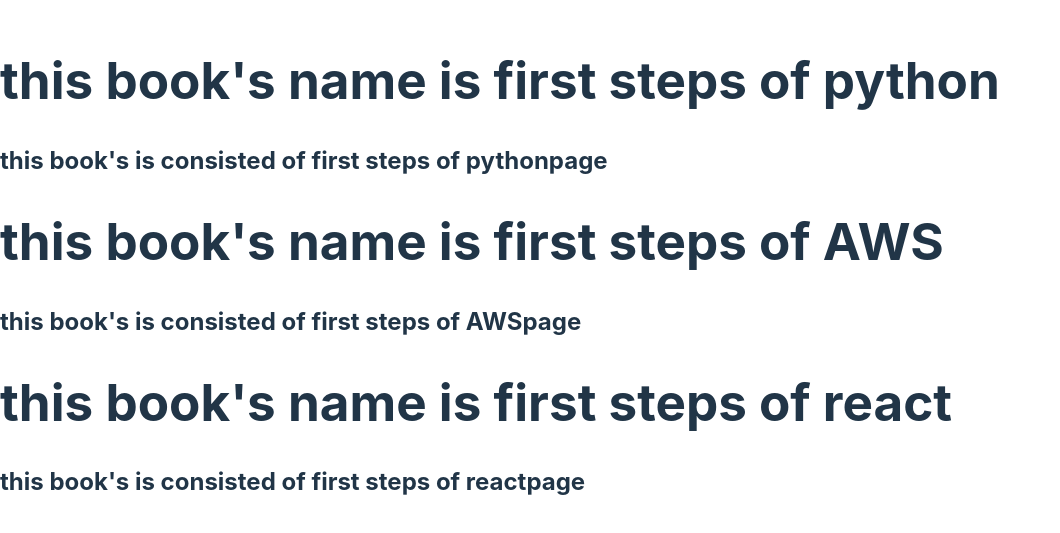
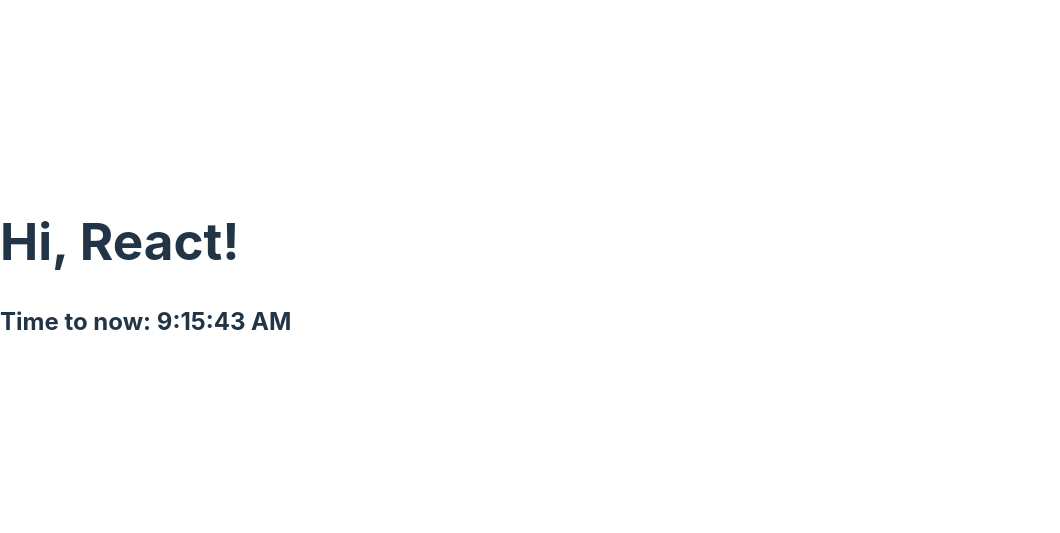
Before and after one commit to Jiyeon-Kang/React-Tutorial, a React (Vite) app in the folder my-react-app/: page / in a window 1280 px wide. Shown: the part 131-664 px from the top of the page, without its empty margins (0-1060 px from the left). Built offline with nearby package versions, Linux system fonts and the light colour scheme.

Commit message:
inflearn chapter_04:practice

```diff
--- a/my-react-app/src/chapter_03/Book.jsx
+++ b/my-react-app/src/chapter_03/Book.jsx
@@ -1,5 +1,3 @@
-import React from 'react'
-
 function Book(props) {
 
     return (
--- a/my-react-app/src/chapter_03/Library.jsx
+++ b/my-react-app/src/chapter_03/Library.jsx
@@ -1,4 +1,3 @@
-import React from 'react'
 import Book from "./Book"
 function Library(props) {
 
--- /dev/null
+++ b/my-react-app/src/chapter_04/Clock.jsx
@@ -0,0 +1,12 @@
+import React from "react";
+
+function Clock(props){
+    return(
+      <div>
+          <h1>Hi, React!</h1>
+          <h2>Time to now: {new Date().toLocaleTimeString()}</h2>
+      </div>
+    );
+}
+
+export default Clock;
--- a/my-react-app/src/main.jsx
+++ b/my-react-app/src/main.jsx
@@ -2,10 +2,14 @@
 import ReactDOM from 'react-dom/client'
 // import App from './App.jsx'
 import './index.css'
-import Library from "./chapter_03/Library.jsx";
+// import Library from "./chapter_03/Library.jsx";
+import Clock from "./chapter_04/Clock.jsx";
 
-ReactDOM.createRoot(document.getElementById('root')).render(
-  <React.StrictMode>
-    <Library />
-  </React.StrictMode>,
-)
+const root=ReactDOM.createRoot(document.getElementById('root'));
+    setInterval(()=>{
+            root.render(
+                <React.StrictMode>
+                    <Clock />
+                </React.StrictMode>
+            );
+        }, 1000);
```
Also changed, not shown: my-react-app/src/index.js (added, +18 -0 lines).
